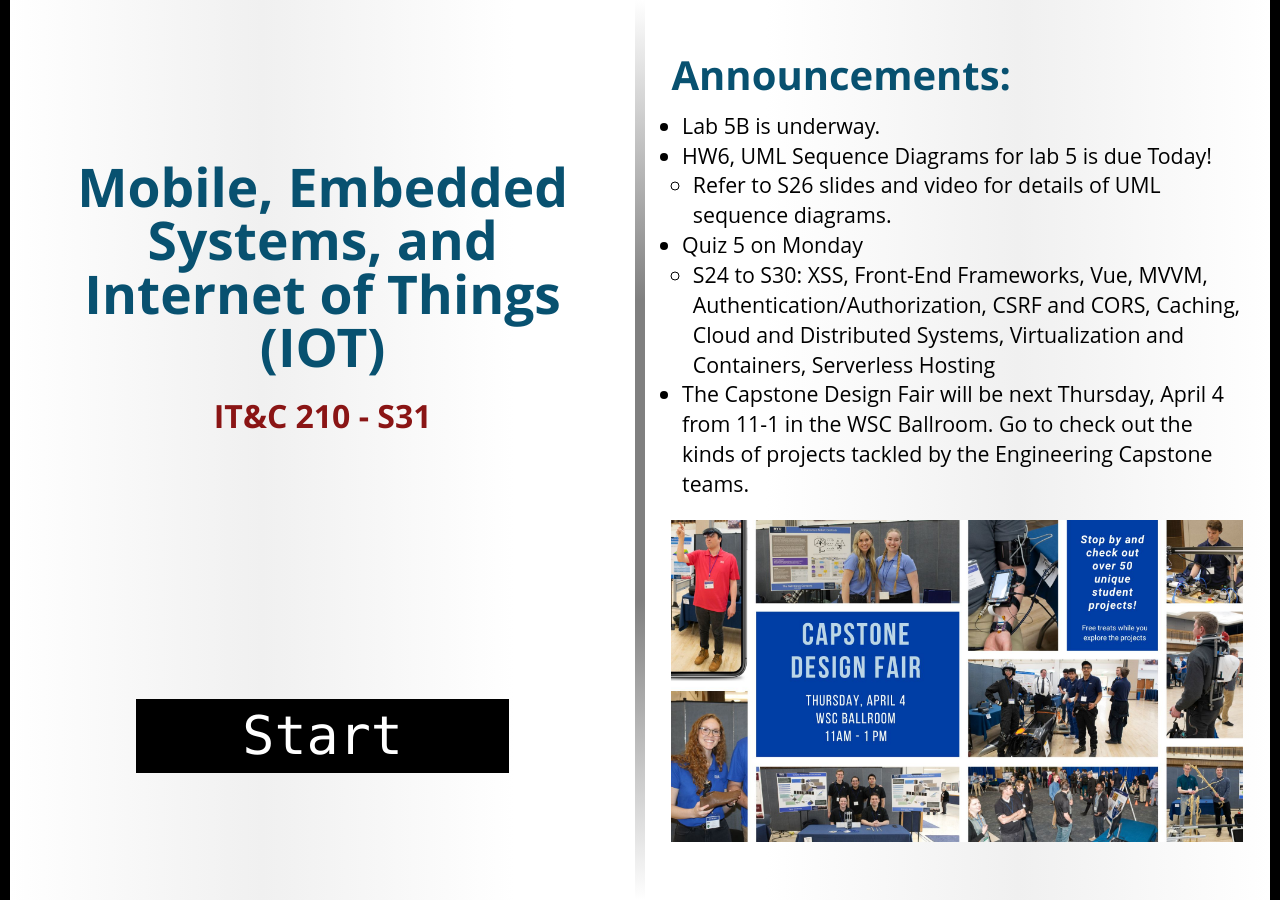
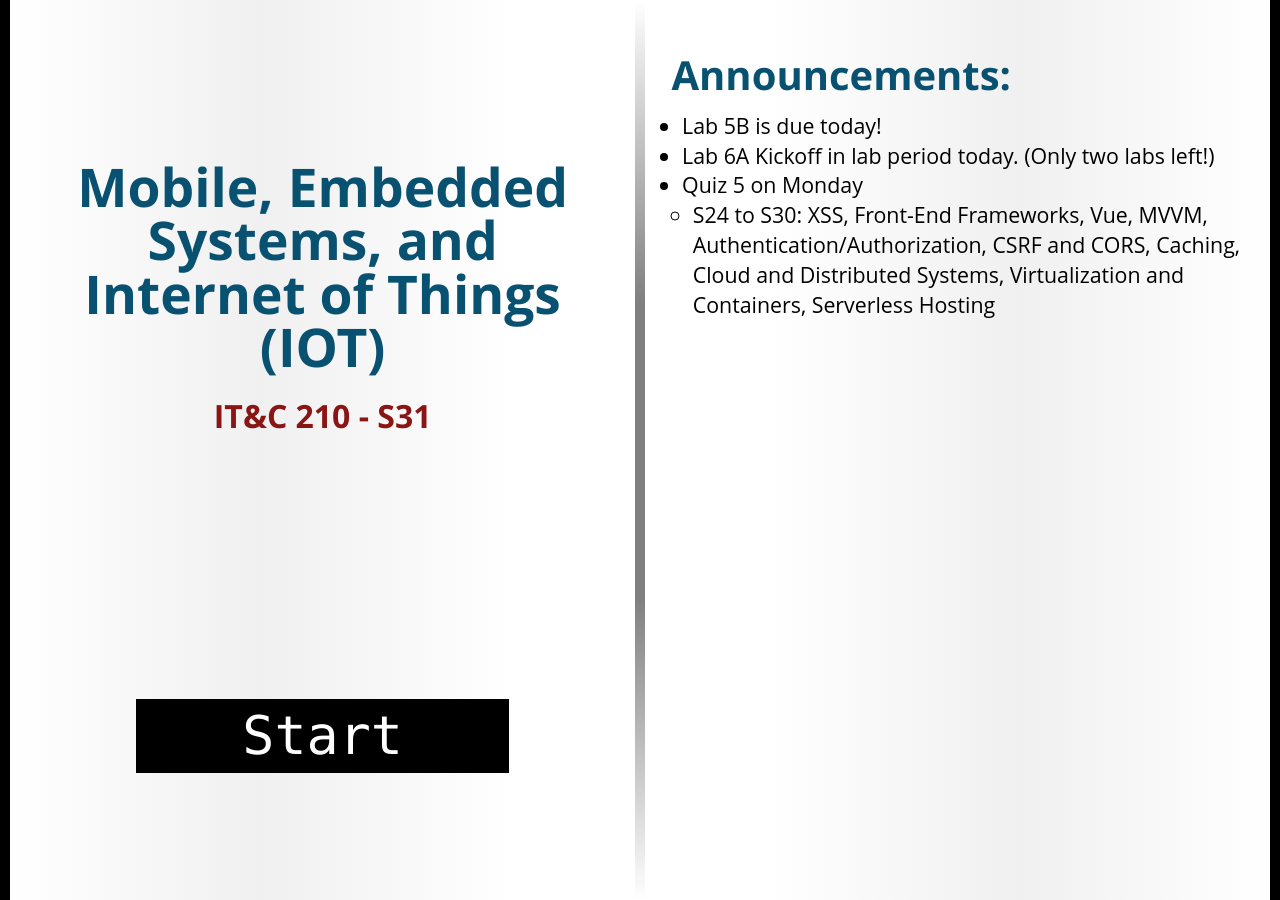
Before and after one commit to BYU-ITC-210/BYU-ITC-210.github.io, a Jekyll site: the page built from _welcome/S31.md, in a window 1280 px wide. Built offline with Jekyll 4.4.1, drawn with Linux system fonts in a browser that asks for light colours; some web fonts are replaced.

Commit message:
Welcome S31

```diff
--- a/_welcome/S31.md
+++ b/_welcome/S31.md
@@ -3,11 +3,7 @@ title: Mobile, Embedded Systems, and Internet of Things (IOT)
 session: S31
 ---
 
-* Lab 5B is underway.
-* HW6, UML Sequence Diagrams for lab 5 is due Today!
-    * Refer to S26 slides and video for details of UML sequence diagrams.
+* Lab 5B is due today!
+* Lab 6A Kickoff in lab period today. (Only two labs left!)
 * Quiz 5 on Monday
     * S24 to S30: XSS, Front-End Frameworks, Vue, MVVM, Authentication/Authorization, CSRF and CORS, Caching, Cloud and Distributed Systems, Virtualization and Containers, Serverless Hosting
-* The Capstone Design Fair will be next Thursday, April 4 from 11-1 in the WSC Ballroom. Go to check out the kinds of projects tackled by the Engineering Capstone teams.
-
-![Capstone Design Fair](images/2024-Capstone-Design-Fair.jpg)
```
Also changed, not shown: w.md (+1 -1 lines).
